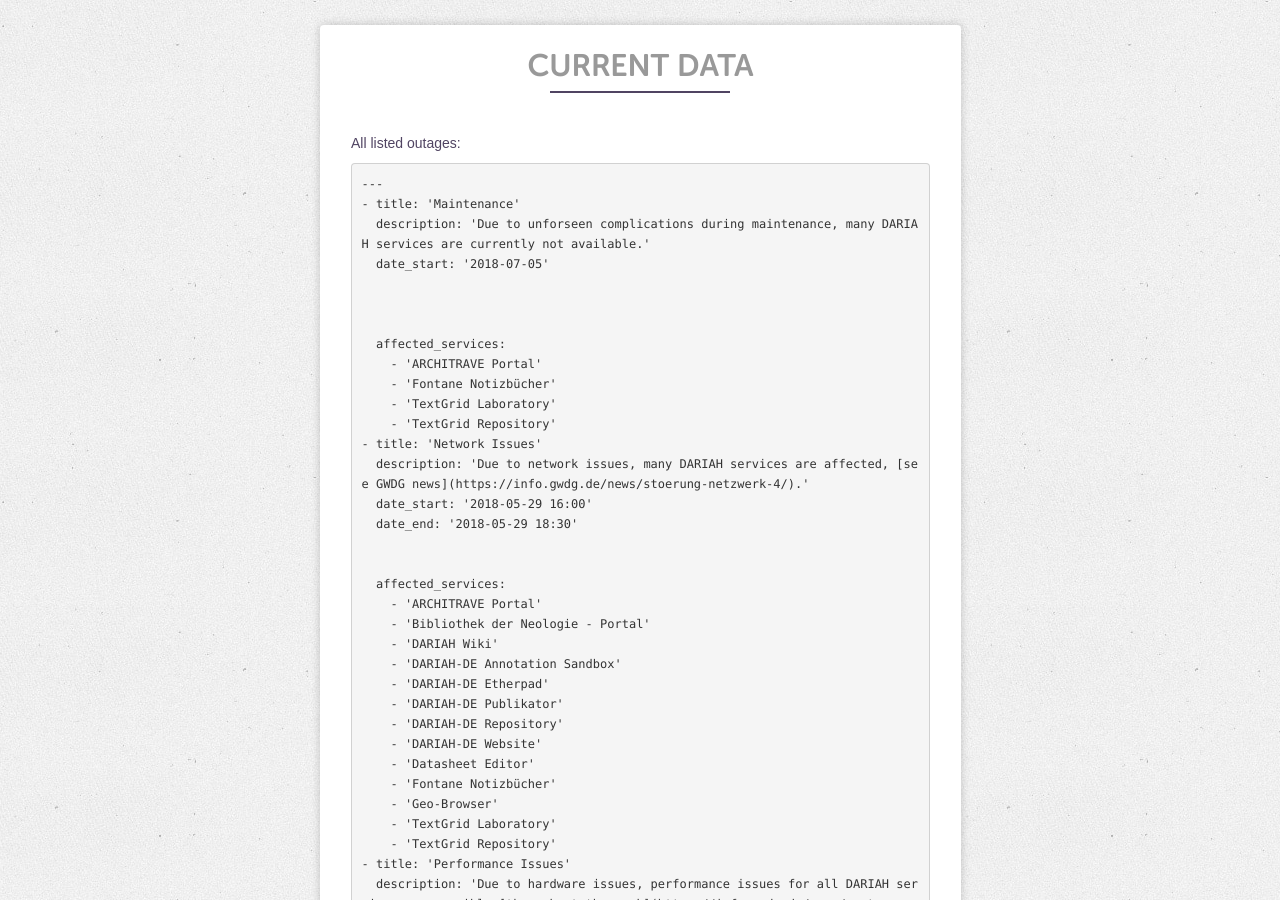
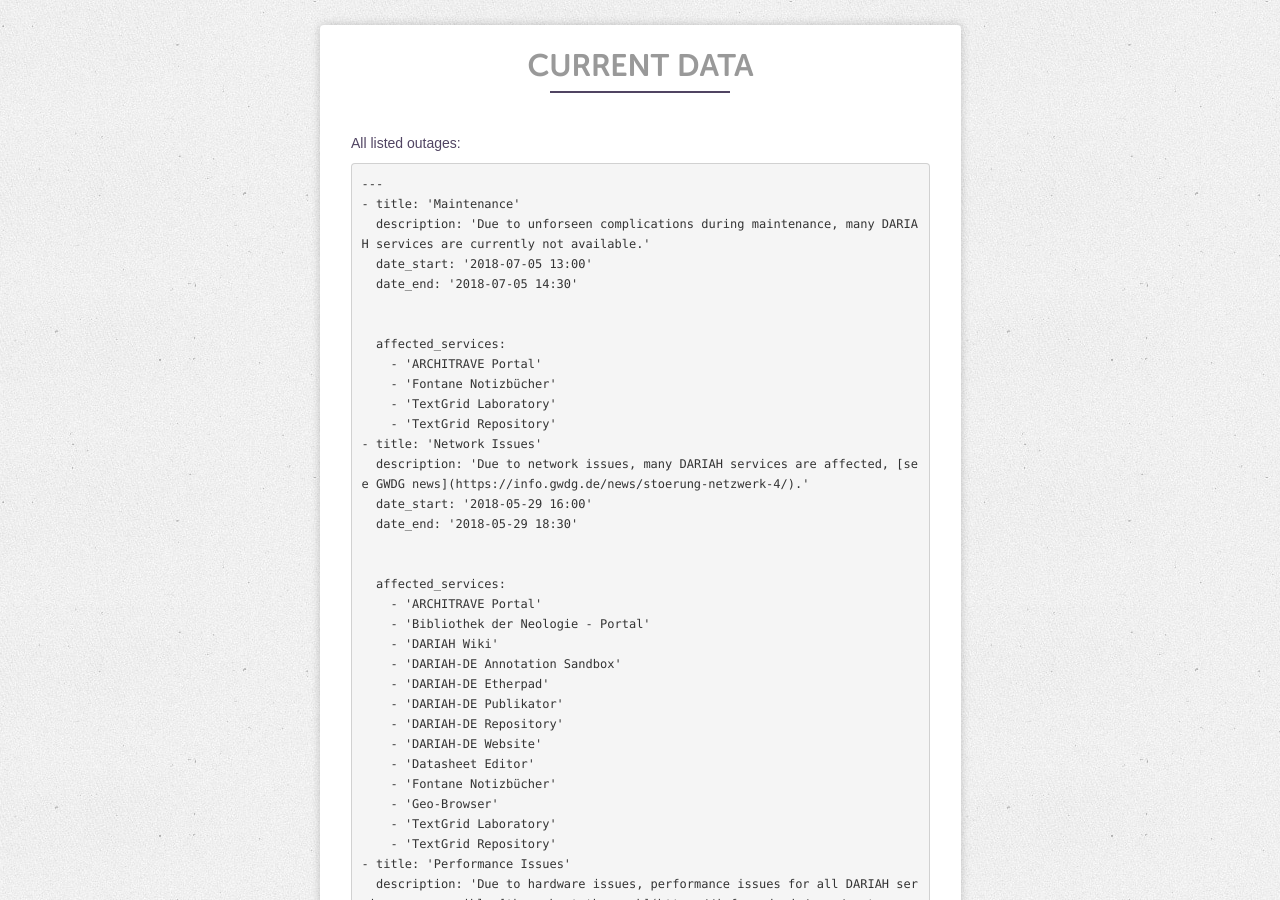
Before and after one commit to DARIAH-DE/status, a Jekyll site: the page built from currentdata.md, in a window 1280 px wide and 900 px high. Built offline with Jekyll 4.4.1, drawn with Linux system fonts in a browser that asks for light colours; our own code applies the rules of GitHub Pages for plain Markdown files.

```diff
--- a/_data/outages.yaml
+++ b/_data/outages.yaml
@@ -1,7 +1,8 @@
 ---
 - title: 'Maintenance'
   description: 'Due to unforseen complications during maintenance, many DARIAH services are currently not available.'
-  date_start: '2018-07-05'
+  date_start: '2018-07-05 13:00'
+  date_end: '2018-07-05 14:30'
   affected:
     - '/middlewares/tgauth'
 - title: 'Network Issues'
```
